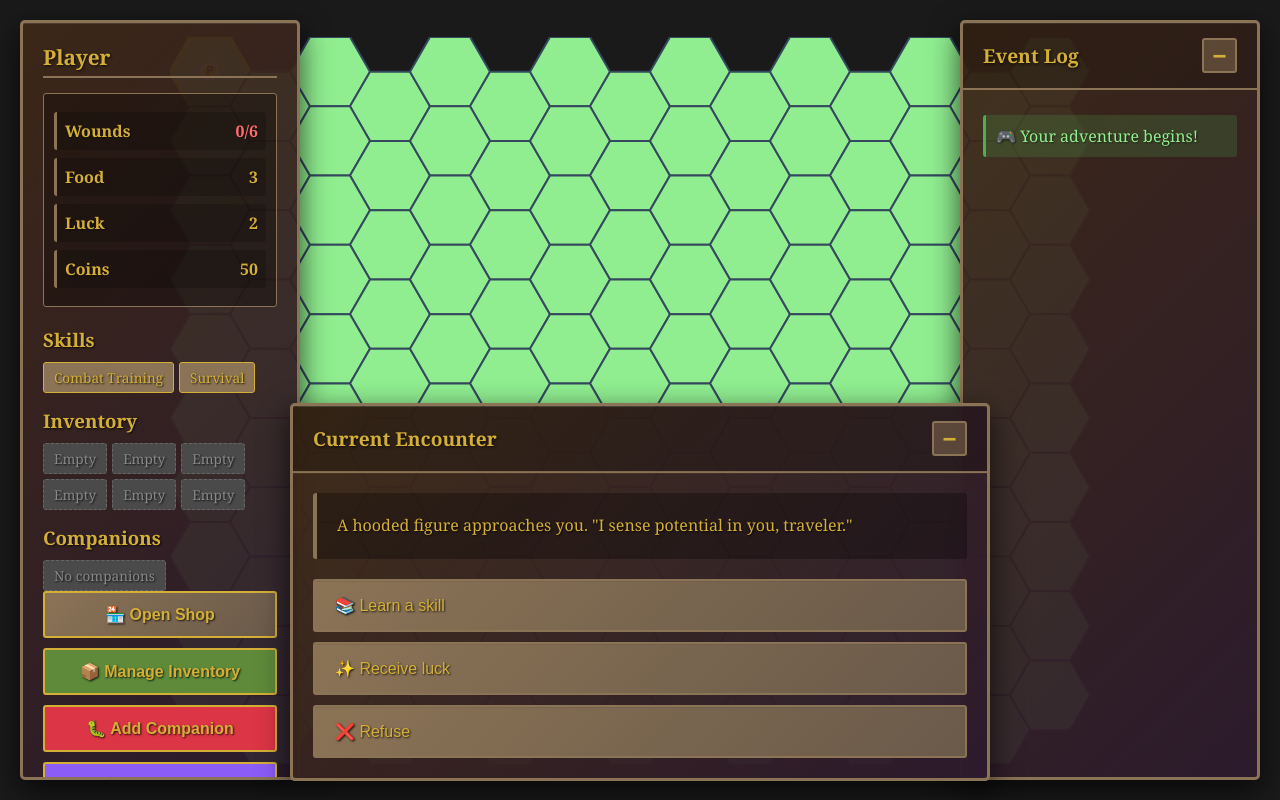
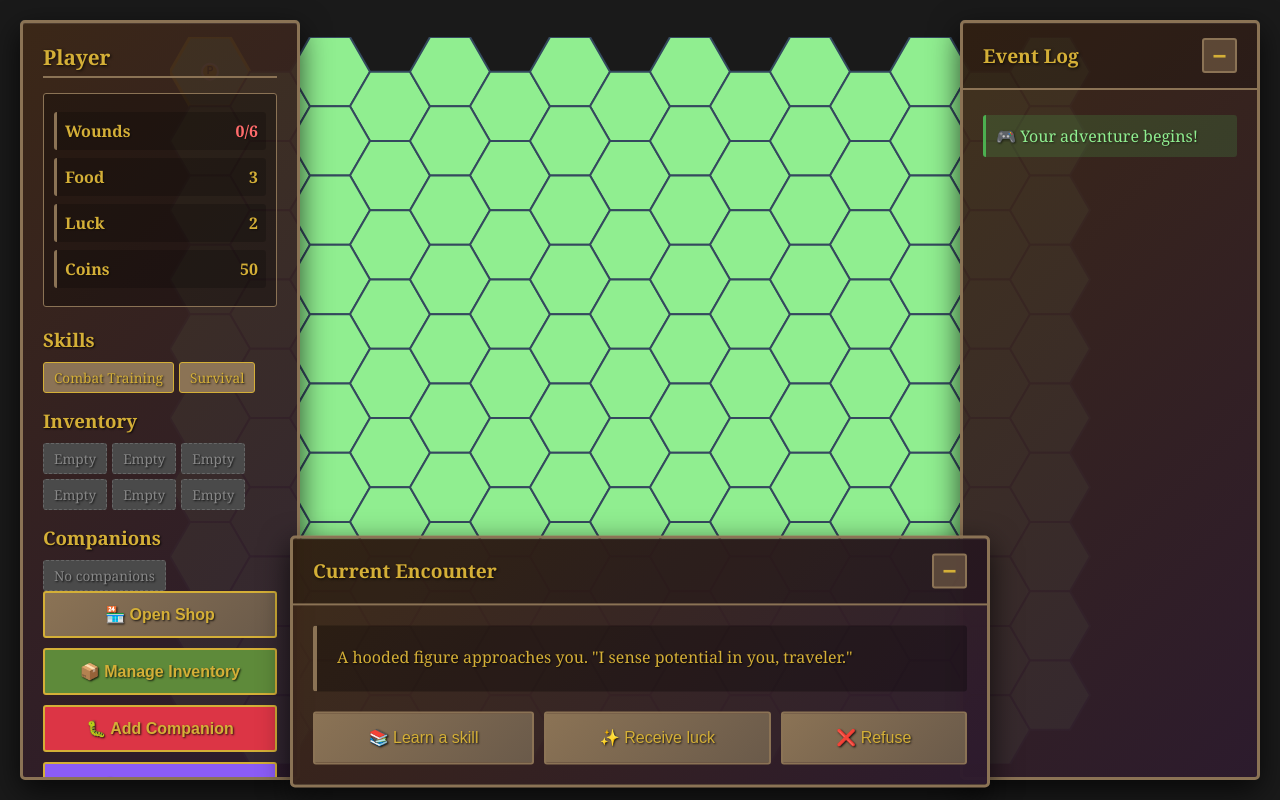
Before and after one commit to cebollinos11/pqow, a plain HTML site: page index.html in a window 1280 px wide. Both pictures are taken after a click on the button "Begin Adventure". Drawn offline with Linux system fonts and the light colour scheme.

Commit message:
encounter buttons

```diff
--- a/styles.css
+++ b/styles.css
@@ -371,16 +371,19 @@ h3 {
     border-radius: 3px;
     cursor: pointer;
     font-size: 1em;
-    text-align: left;
+    text-align: center;
     transition: all 0.3s;
     text-shadow: 1px 1px 2px rgba(0, 0, 0, 0.8);
+    flex: 1 1 auto;
+    min-width: 150px;
+    max-width: 300px;
 }
 
 .option-btn:hover {
     background: linear-gradient(135deg, #a89968 0%, #8b7355 100%);
     border-color: #d4af37;
-    transform: translateX(5px);
-    box-shadow: 0 0 10px rgba(212, 175, 55, 0.4);
+    transform: translateY(-3px);
+    box-shadow: 0 4px 15px rgba(212, 175, 55, 0.4);
 }
 
 .option-btn:disabled {
@@ -472,8 +475,10 @@ h3 {
 
 .options-container {
     display: flex;
-    flex-direction: column;
+    flex-direction: row;
+    flex-wrap: wrap;
     gap: 10px;
+    justify-content: center;
 }
 
 .start-screen {
```
